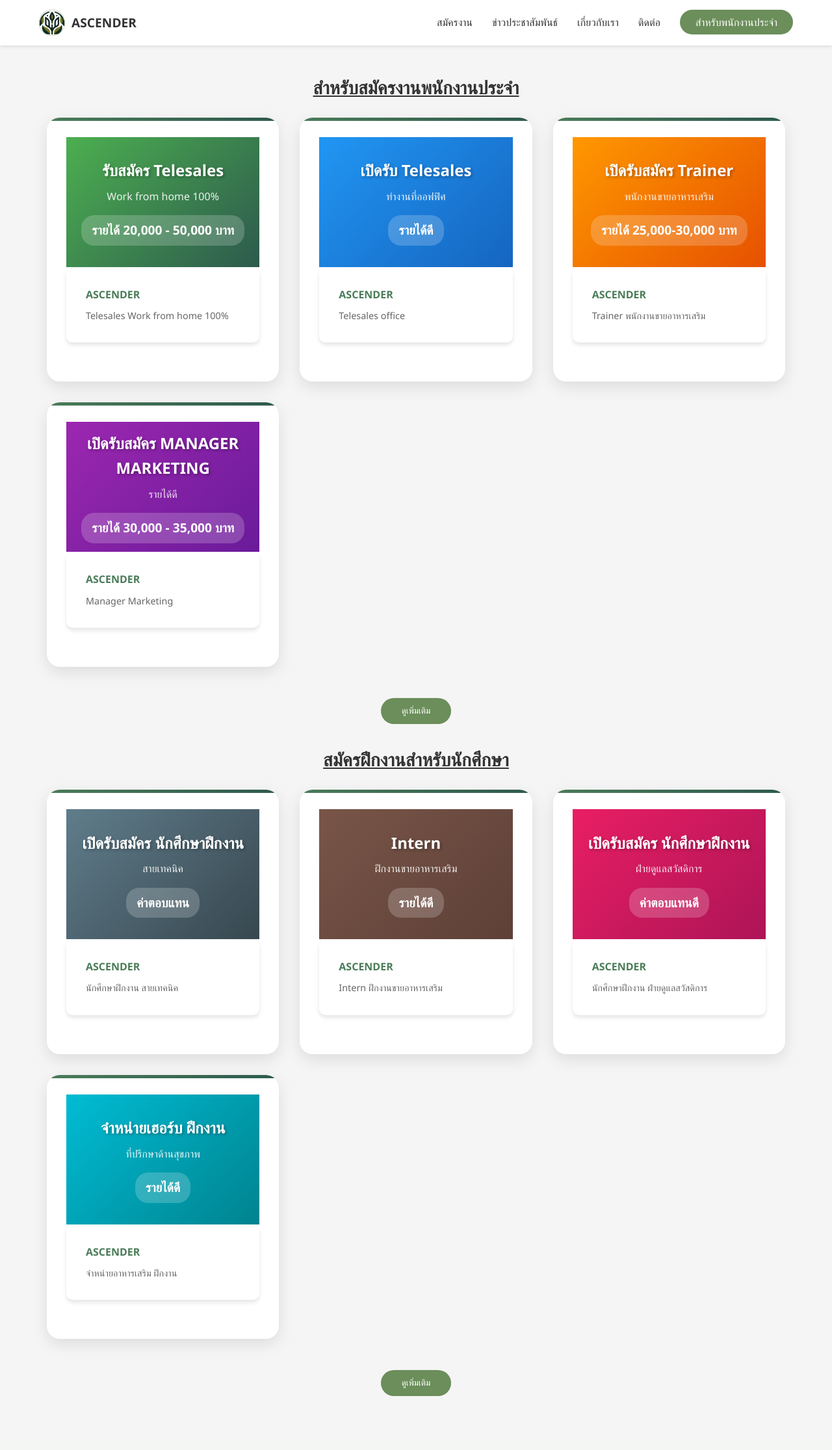
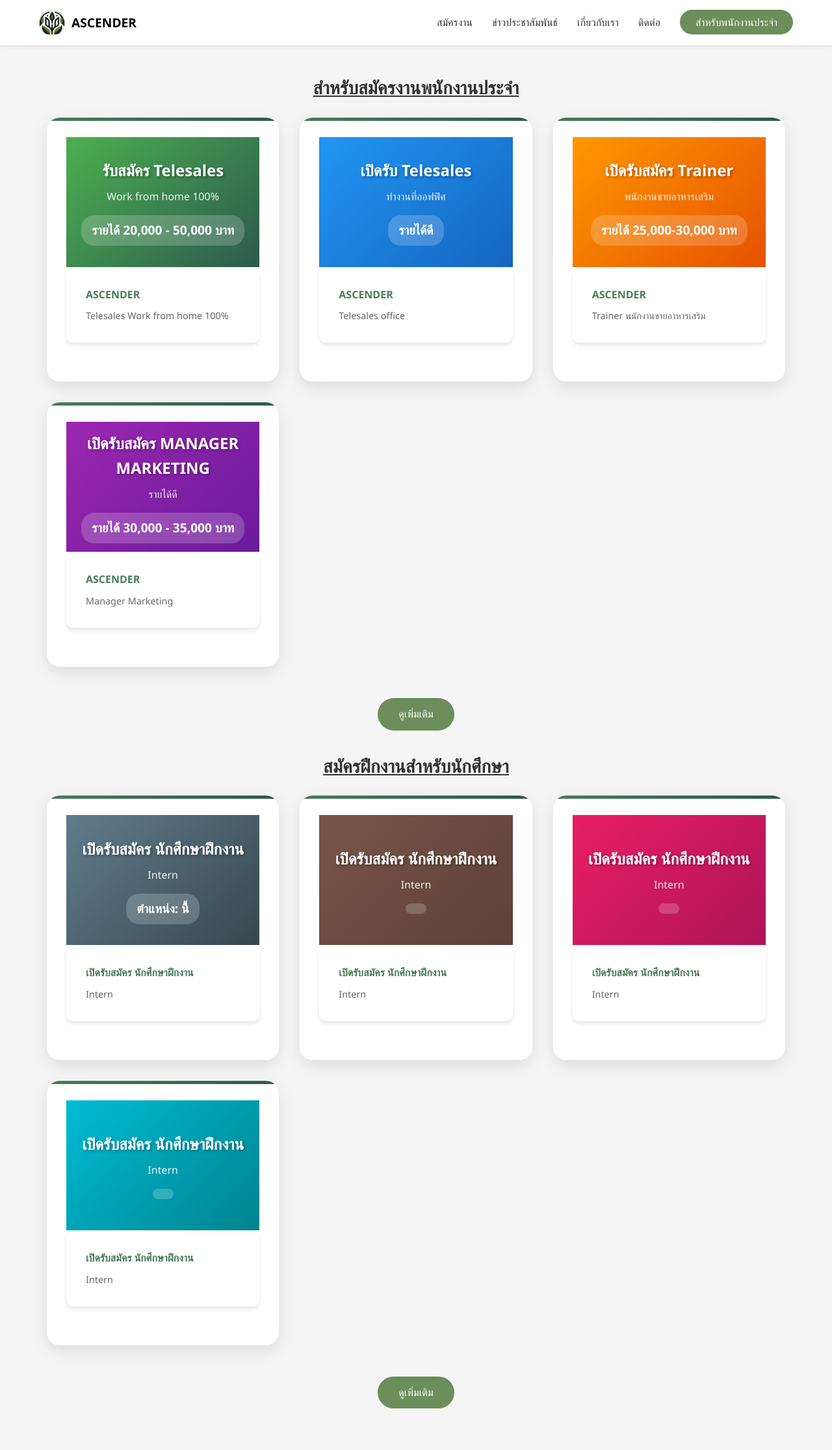
Before and after one commit to Tanachai511/Project_HR, a Django app: page /Applywork in a window 1280 px wide. Shown: the whole page at 65% size. Before the commit the page ends 2148 px from the top, so only its background shows below. Run offline with Django 5.2, Linux system fonts and the light colour scheme.

Commit message:
Update Applywork.html

```diff
--- a/myapp/templates/Applywork.html
+++ b/myapp/templates/Applywork.html
@@ -6,7 +6,7 @@
     <meta name="viewport" content="width=device-width, initial-scale=1.0">
     <title>ASCENDER Co., Ltd</title>
     <link rel="stylesheet" href="../static/style.css">
-    <link rel="stylesheet" href="../static/components.css">
+
 </head>
 <body>
     <!-- Header -->
@@ -16,13 +16,13 @@
                 <div class="logo-icon">
                     <img src="../static/logo.jpg" alt="ASCENDER Logo">
                 </div>
-                ASCENDER
+               <a style="text-decoration: none; color: black;" href="index.html">ASCENDER</a>
             </div>
             <nav>
                 <ul class="nav-menu">
-                    <li><a href="#about">สมัครงาน</a></li>
-                    <li><a href="#services">ข่าวประชาสัมพันธ์</a></li>
-                    <li><a href="{% url 'aboutme' %}">เกี่ยวกับเรา</a></li>
+                    <li><a href="Applywork.html">สมัครงาน</a></li>
+                    <li><a href="All1.html">ข่าวประชาสัมพันธ์</a></li>
+                    <li><a href="aboutme.html">เกี่ยวกับเรา</a></li>
                     <li><a href="#contact">ติดต่อ</a></li>
                     <li><a href="#apply" class="nav-btn">สำหรับพนักงานประจำ</a></li>
                 </ul>
@@ -90,7 +90,7 @@
                     </div>
                 </div>
             </div>
-            <button class="view-more-btn">ดูเพิ่มเติม</button><a href="Jobber.html"></a>
+            <a href="Jobber.html" class="view-more-btn">ดูเพิ่มเติม</a>
         </section>
 
         <!-- Second Section: Student/Education Jobs -->
@@ -101,27 +101,27 @@
                     <div class="job-image">
                         <div class="job-overlay technical-support">
                             <h3 class="job-title">เปิดรับสมัคร นักศึกษาฝึกงาน</h3>
-                            <p class="job-subtitle">สายเทคนิค</p>
-                            <div class="job-salary">ค่าตอบแทน</div>
+                            <p class="job-subtitle">Intern</p>
+                            <div class="job-salary">ตำแหน่ง: นี้ </div>
                         </div>
                     </div>
                     <div class="job-details">
-                        <p class="job-company">ASCENDER</p>
-                        <p class="job-location">นักศึกษาฝึกงาน สายเทคนิค</p>
+                        <p class="job-company">เปิดรับสมัคร นักศึกษาฝึกงาน</p>
+                        <p class="job-location">Intern </p>
                     </div>
                 </div>
 
                 <div class="job-card">
                     <div class="job-image">
                         <div class="job-overlay intern">
-                            <h3 class="job-title">Intern</h3>
-                            <p class="job-subtitle">ฝึกงานขายอาหารเสริม</p>
-                            <div class="job-salary">รายได้ดี</div>
+                            <h3 class="job-title">เปิดรับสมัคร นักศึกษาฝึกงาน</h3>
+                            <p class="job-subtitle">Intern</p>
+                            <div class="job-salary"></div>
                         </div>
                     </div>
                     <div class="job-details">
-                        <p class="job-company">ASCENDER</p>
-                        <p class="job-location">Intern ฝึกงานขายอาหารเสริม</p>
+                        <p class="job-company">เปิดรับสมัคร นักศึกษาฝึกงาน</p>
+                        <p class="job-location">Intern </p>
                     </div>
                 </div>
 
@@ -129,31 +129,31 @@
                     <div class="job-image">
                         <div class="job-overlay education-admin">
                             <h3 class="job-title">เปิดรับสมัคร นักศึกษาฝึกงาน</h3>
-                            <p class="job-subtitle">ฝ่ายดูแลสวัสดิการ</p>
-                            <div class="job-salary">ค่าตอบแทนดี</div>
+                            <p class="job-subtitle">Intern</p>
+                            <div class="job-salary"></div>
                         </div>
                     </div>
                     <div class="job-details">
-                        <p class="job-company">ASCENDER</p>
-                        <p class="job-location">นักศึกษาฝึกงาน ฝ่ายดูแลสวัสดิการ</p>
+                        <p class="job-company">เปิดรับสมัคร นักศึกษาฝึกงาน</p>
+                        <p class="job-location">Intern </p>
                     </div>
                 </div>
 
                 <div class="job-card">
                     <div class="job-image">
                         <div class="job-overlay sales-consultant">
-                            <h3 class="job-title">จำหน่ายเฮอร์บ ฝึกงาน</h3>
-                            <p class="job-subtitle">ที่ปรึกษาด้านสุขภาพ</p>
-                            <div class="job-salary">รายได้ดี</div>
+                            <h3 class="job-title">เปิดรับสมัคร นักศึกษาฝึกงาน </h3>
+                            <p class="job-subtitle">Intern</p>
+                            <div class="job-salary"></div>
                         </div>
                     </div>
                     <div class="job-details">
-                        <p class="job-company">ASCENDER</p>
-                        <p class="job-location">จำหน่ายอาหารเสริม ฝึกงาน</p>
+                        <p class="job-company">เปิดรับสมัคร นักศึกษาฝึกงาน</p>
+                        <p class="job-location">Intern </p>
                     </div>
                 </div>
             </div>
-            <button class="view-more-btn">ดูเพิ่มเติม</button>
+            <a href="intern.html" class="view-more-btn">ดูเพิ่มเติม</a>
         </section>
     </div>
 
@@ -180,15 +180,6 @@
             });
         });
 
-        // View more button functionality
-        document.querySelectorAll('.view-more-btn').forEach(btn => {
-            btn.addEventListener('click', function() {
-                this.innerHTML = 'กำลังโหลด...';
-                setTimeout(() => {
-                    this.innerHTML = 'ดูเพิ่มเติม';
-                }, 1000);
-            });
-        });
 
         // Add ripple animation CSS
         const style = document.createElement('style');
```
